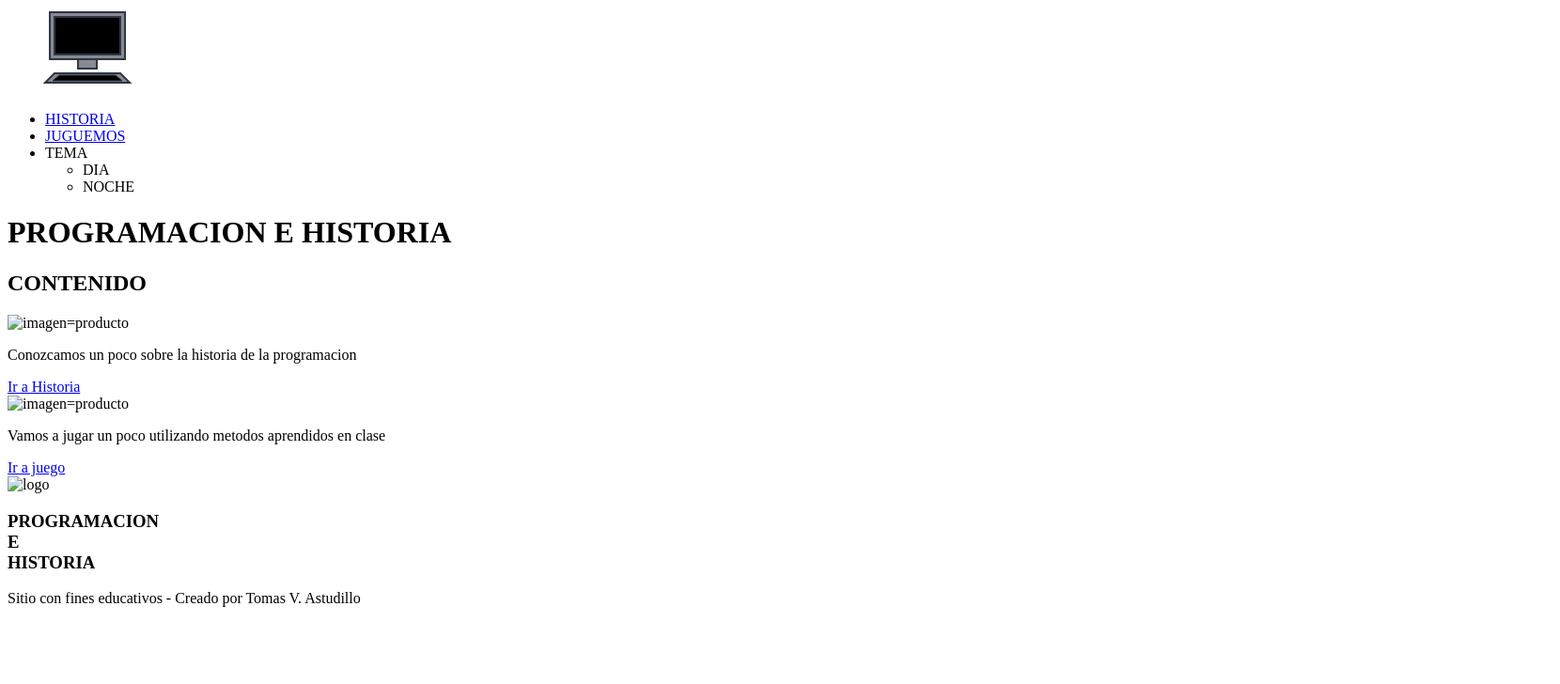
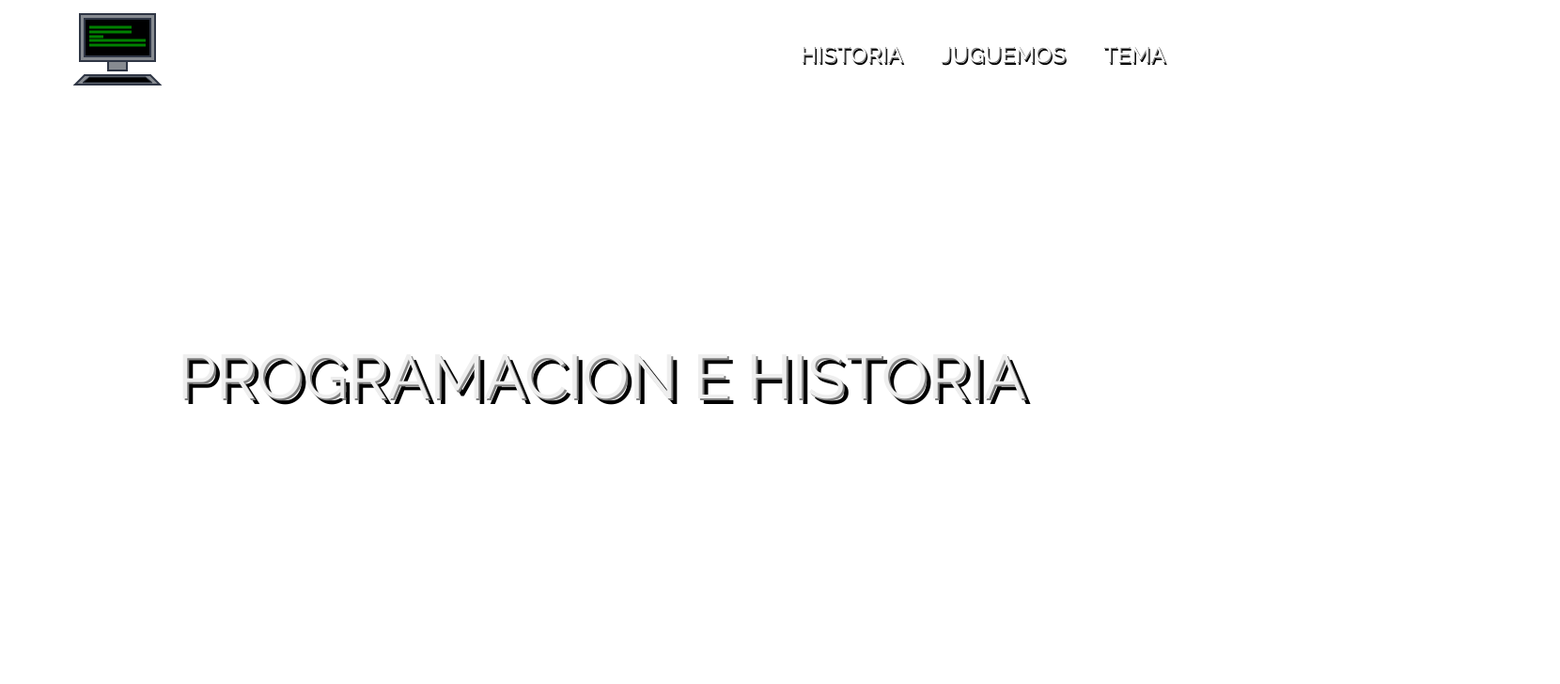
Before and after one commit to VTomii/Proyecto-Final, a plain HTML site: page index.html in a window 1280 px wide. Shown: the top 728 px of the page at 94% size, 1660 px wide, since content can reach past the window. Drawn offline with Linux system fonts and the light colour scheme; the site is published under a folder, as on GitHub Pages, so addresses that start at the root find nothing.

Commit message:
actualizando proyecto

```diff
--- a/PaginaHistoria.html
+++ b/PaginaHistoria.html
@@ -3,8 +3,8 @@
 <head>
     <meta charset="UTF-8">
     <meta name="viewport" content="width=device-width, initial-scale=1.0">
-    <link rel="icon" href="/Documento-Proyecto/assets/imagenes/logo.png" >
-    <link rel="stylesheet" href="/style.css">
+    <link rel="icon" href="Documento-Proyecto/assets/imagenes/logo.png" >
+    <link rel="stylesheet" href="style.css">
     <title>Proyecto-Final</title>
 </head>
 <body onscroll="navChange()">
@@ -24,8 +24,8 @@
             </svg>
         </a>
 <ul class="menu">
-    <li class="item-menu"><a class='item-link' href='/PaginaHistoria.html'>HISTORIA</a></li>
-    <li class="item-menu"><a class='item-link' href='/PaginaJuego.html'>JUGUEMOS</a></li>
+    <li class="item-menu"><a class='item-link' href='PaginaHistoria.html'>HISTORIA</a></li>
+    <li class="item-menu"><a class='item-link' href='PaginaJuego.html'>JUGUEMOS</a></li>
     <li class="item-menu">
         <a class="item-link" onclick="desplegar()">TEMA</a>
         <ul class="tema" id="menuTema">
@@ -43,7 +43,7 @@
     <main class="cont-historia">
         <div class="card-hist" id="cardHist1">
 
-            <img src="/Documento-Proyecto/assets/imagenes/1-800x534.jpg" alt="Retrato de Ada Lovelace, pionera de la programación">
+            <img src="Documento-Proyecto/assets/imagenes/1-800x534.jpg" alt="Retrato de Ada Lovelace, pionera de la programación">
             <div class="card-text-section">
             <h2 class="card-title">El principio de la historia de la programación</h2>
             <p class="text-hist">
@@ -76,11 +76,11 @@
 
                 </p>
             </div>
-            <img src="/Documento-Proyecto/assets/imagenes/nerdpol-ken-den.webp" alt="">
+            <img src="Documento-Proyecto/assets/imagenes/nerdpol-ken-den.webp" alt="">
 
         </div>
         <div class="card-hist" id="cardHist3">
-            <img src="/Documento-Proyecto/assets/imagenes/img-historia.jpg" alt="">
+            <img src="Documento-Proyecto/assets/imagenes/img-historia.jpg" alt="">
             <div class="card-text-section">
                 <h2  class="card-title">Los primeros lenguajes de programación</h2>
 
@@ -104,18 +104,18 @@
     <h2>Hablemos un poquito mas...</h2>
     <section class="container">
 
-            <video width="100%" poster="/Documento-Proyecto/assets/imagenes/img-video.jpg">
-                <source src="/Documento-Proyecto/assets/video/historia-Comp.mp4" type="video/mp4"/>
-                <source src="/Documento-Proyecto/assets/video/historia-Comp.ogv" type="video/ogv"/>
+            <video width="100%" poster="Documento-Proyecto/assets/imagenes/img-video.jpg">
+                <source src="Documento-Proyecto/assets/video/historia-Comp.mp4" type="video/mp4"/>
+                <source src="Documento-Proyecto/assets/video/historia-Comp.ogv" type="video/ogv"/>
 
             </video>
             <div class="barra">
 <div class="botonera">
     <button id="play" class="botonesVideo">
-        <img src="/Documento-Proyecto/assets/imagenes/play.svg" alt="Inicio del Video">
+        <img src="Documento-Proyecto/assets/imagenes/play.svg" alt="Inicio del Video">
     </button>
     <button id="pause" class="botonesVideo">
-        <img src="/Documento-Proyecto/assets/imagenes/pausa.svg" alt="Pausa del Video">
+        <img src="Documento-Proyecto/assets/imagenes/pausa.svg" alt="Pausa del Video">
     </button>
 </div>
 
@@ -135,7 +135,7 @@
 
 <footer>
         <div class="footer-left">
-            <img class="logo" src="/Documento-Proyecto/assets/imagenes/logo.png" alt="logo ">
+            <img class="logo" src="Documento-Proyecto/assets/imagenes/logo.png" alt="logo ">
             <h3 class="titulo-blanco titulo-foot">PROGRAMACION <br> E <br> HISTORIA </h3>
         </div>
         <div>Sitio con fines educativos - Creado por Tomas V. Astudillo </div>
--- a/index.html
+++ b/index.html
@@ -8,8 +8,8 @@ aun asi corregi y agregue algunas funciones como tema oscuro y volumen en el vid
 <head>
     <meta charset="UTF-8">
     <meta name="viewport" content="width=device-width, initial-scale=1.0">
-    <link rel="stylesheet" href ="/style.css">
-    <link rel="icon" href="/Documento-Proyecto/assets/imagenes/logo.png">
+    <link rel="stylesheet" href ="style.css">
+    <link rel="icon" href="Documento-Proyecto/assets/imagenes/logo.png">
     <title>Proyecto Final</title>
 </head>
 <body class="body-day" onscroll="navChange()">
@@ -34,8 +34,8 @@ aun asi corregi y agregue algunas funciones como tema oscuro y volumen en el vid
 </a>
 
 <ul class="menu">
-    <li class="item-menu"><a class='item-link' href='/PaginaHistoria.html'>HISTORIA</a></li>
-    <li class="item-menu"><a class='item-link' href='/PaginaJuego.html'>JUGUEMOS</a></li>
+    <li class="item-menu"><a class='item-link' href='PaginaHistoria.html'>HISTORIA</a></li>
+    <li class="item-menu"><a class='item-link' href='PaginaJuego.html'>JUGUEMOS</a></li>
     <li class="item-menu">
         <a class="item-link" onclick="desplegar()">TEMA</a>
         <ul class="tema" id="menuTema">
@@ -55,15 +55,15 @@ aun asi corregi y agregue algunas funciones como tema oscuro y volumen en el vid
         <section class="cont-padre">
             <!-- cards categorias -->
                 <div class="card" id="card1">
-                    <img class="img-card" src="/Documento-Proyecto/assets/imagenes/historia-programacion.jpg" alt="imagen=producto">
+                    <img class="img-card" src="Documento-Proyecto/assets/imagenes/historia-programacion.jpg" alt="imagen=producto">
                     <p class="desc-card">Conozcamos un poco sobre la historia de la programacion </p>
-                    <a class='boton-ver' href='/PaginaHistoria.html' >Ir a Historia</a>
+                    <a class='boton-ver' href='PaginaHistoria.html' >Ir a Historia</a>
                 </div>
 
                     <div class="card" id="card2">
-                        <img class="img-card" src="/Documento-Proyecto/assets/imagenes/img2.jpg" alt="imagen=producto">
+                        <img class="img-card" src="Documento-Proyecto/assets/imagenes/img2.jpg" alt="imagen=producto">
                         <p class="desc-card">Vamos a jugar un poco utilizando metodos aprendidos en clase</p>
-                        <a class='boton-ver' href='/PaginaJuego.html' >Ir a juego</a>
+                        <a class='boton-ver' href='PaginaJuego.html' >Ir a juego</a>
                     </div>
 
         </section>
@@ -72,7 +72,7 @@ aun asi corregi y agregue algunas funciones como tema oscuro y volumen en el vid
 
 <footer>
         <div class="footer-left">
-        <img class="logo" src="/Documento-Proyecto/assets/imagenes/logo.png" alt="logo">
+        <img class="logo" src="Documento-Proyecto/assets/imagenes/logo.png" alt="logo">
             <h3 class="titulo-blanco titulo-foot">PROGRAMACION <br> E <br> HISTORIA </h3>
         </div>
         <div>Sitio con fines educativos - Creado por Tomas V. Astudillo</div>
```
Also changed, not shown: PaginaJuego.html (+7 -7 lines), 1 other file.
